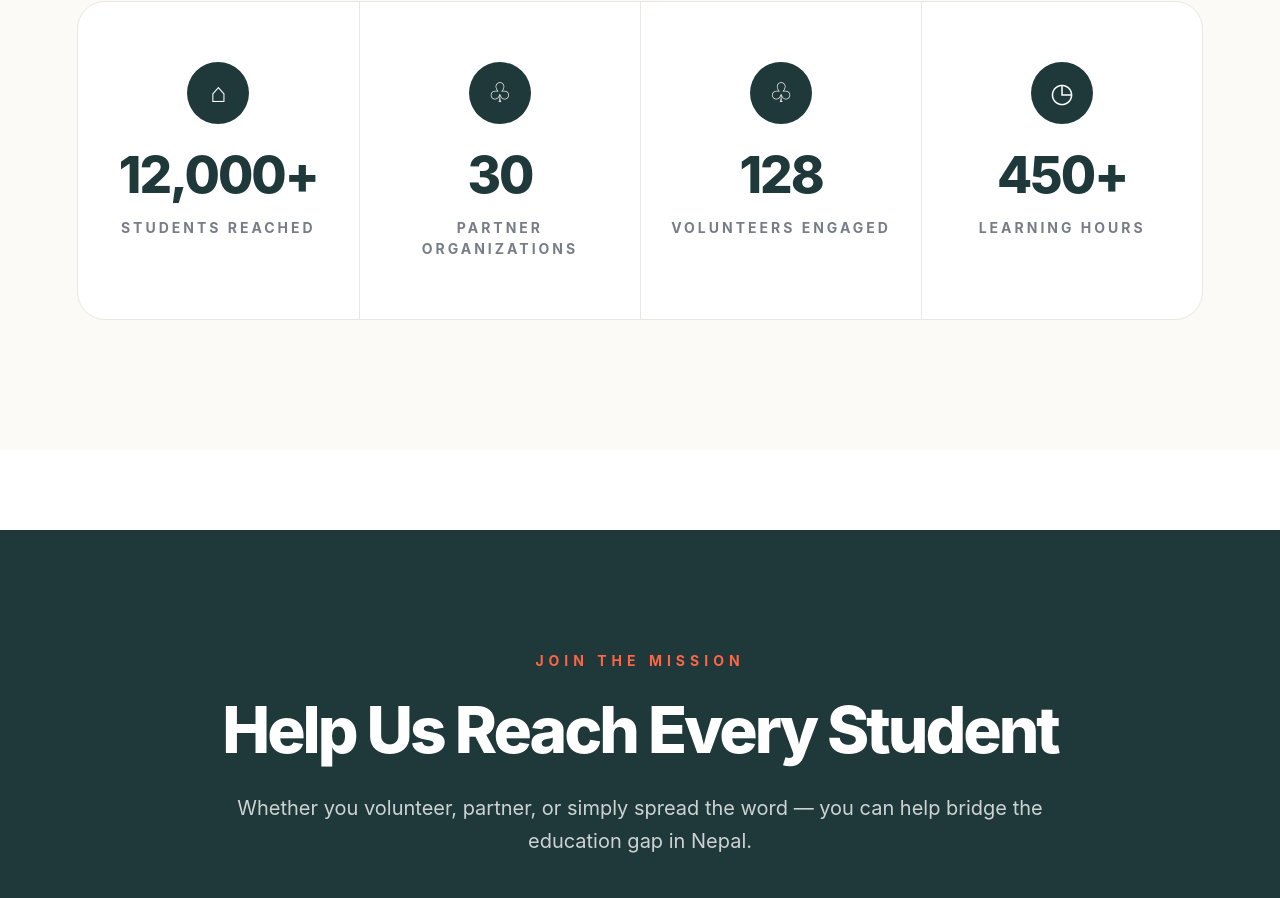
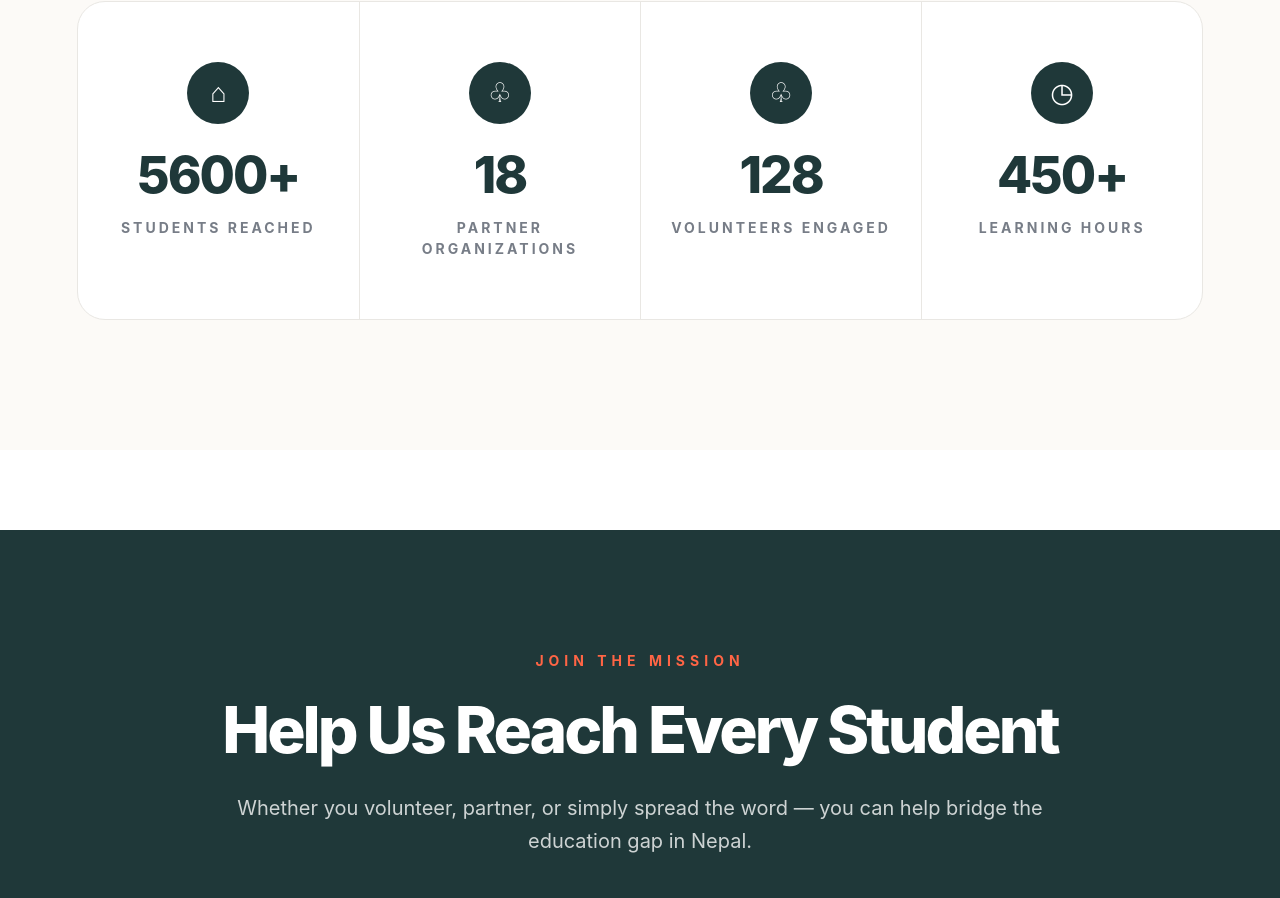
Before and after one commit to aryanbasnet06/Vidhata, a React (Vite) app: page /about in a window 1280 px wide. Shown: the part 4208-5106 px from the top of the page. Built offline with nearby package versions, Linux system fonts and the light colour scheme.

Commit message:
Final Website

```diff
--- a/src/components/ImpactMetrics.tsx
+++ b/src/components/ImpactMetrics.tsx
@@ -53,14 +53,14 @@ export function ImpactMetrics({ variant = "section", className = "" }: ImpactMet
   const metrics = [
     {
       icon: Users,
-      value: 12000,
+      value: 5600,
       suffix: "+",
       label: "Students Reached",
       iconBg: "bg-vidhata-coral",
     },
     {
       icon: Building2,
-      value: 30,
+      value: 18,
       suffix: "",
       label: "Partner Organizations",
       iconBg: "bg-vidhata-teal",
--- a/src/pages/AboutPage.tsx
+++ b/src/pages/AboutPage.tsx
@@ -224,7 +224,7 @@ export default function AboutPage() {
           <div className="impact-item">
             <div className="impact-icon">⌂</div>
 
-            <strong>12,000+</strong>
+            <strong>5600+</strong>
 
             <span>STUDENTS REACHED</span>
           </div>
@@ -233,7 +233,7 @@ export default function AboutPage() {
           <div className="impact-item">
             <div className="impact-icon">♧</div>
 
-            <strong>30</strong>
+            <strong>18</strong>
 
             <span>PARTNER ORGANIZATIONS</span>
           </div>
--- a/src/pages/HomePage.tsx
+++ b/src/pages/HomePage.tsx
@@ -316,7 +316,7 @@ function PartnersSection() {
               lg:text-[20px]
             "
           >
-            We collaborate with 30 partner organizations across Nepal to
+            We collaborate with 18 partner organizations across Nepal to
             maximize our impact.
           </p>
         </div>
--- a/src/pages/PartnersPage.tsx
+++ b/src/pages/PartnersPage.tsx
@@ -33,7 +33,7 @@ export default function PartnersPage() {
           </h1>
 
           <p className="partners-hero-description">
-            We collaborate with 30 partner organizations across Nepal —
+            We collaborate with 18 partner organizations across Nepal —
             schools, care homes, and community groups — to maximize our impact.
           </p>
 
@@ -107,7 +107,7 @@ export default function PartnersPage() {
           </p>
 
           <h2>
-            Join Our Network of 30 Partners
+            Join Our Network of 18 Partners
           </h2>
 
           <p className="partners-cta-description">
```
